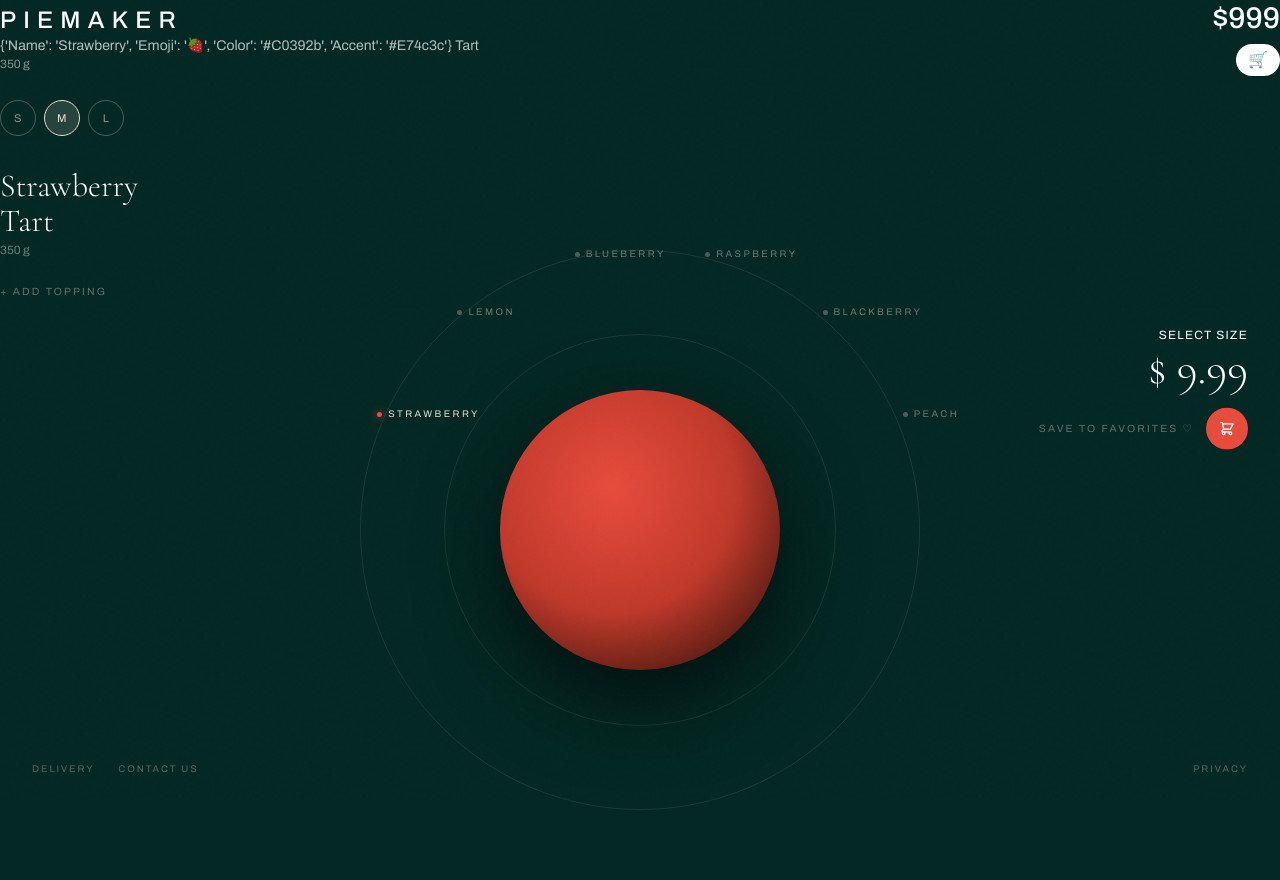
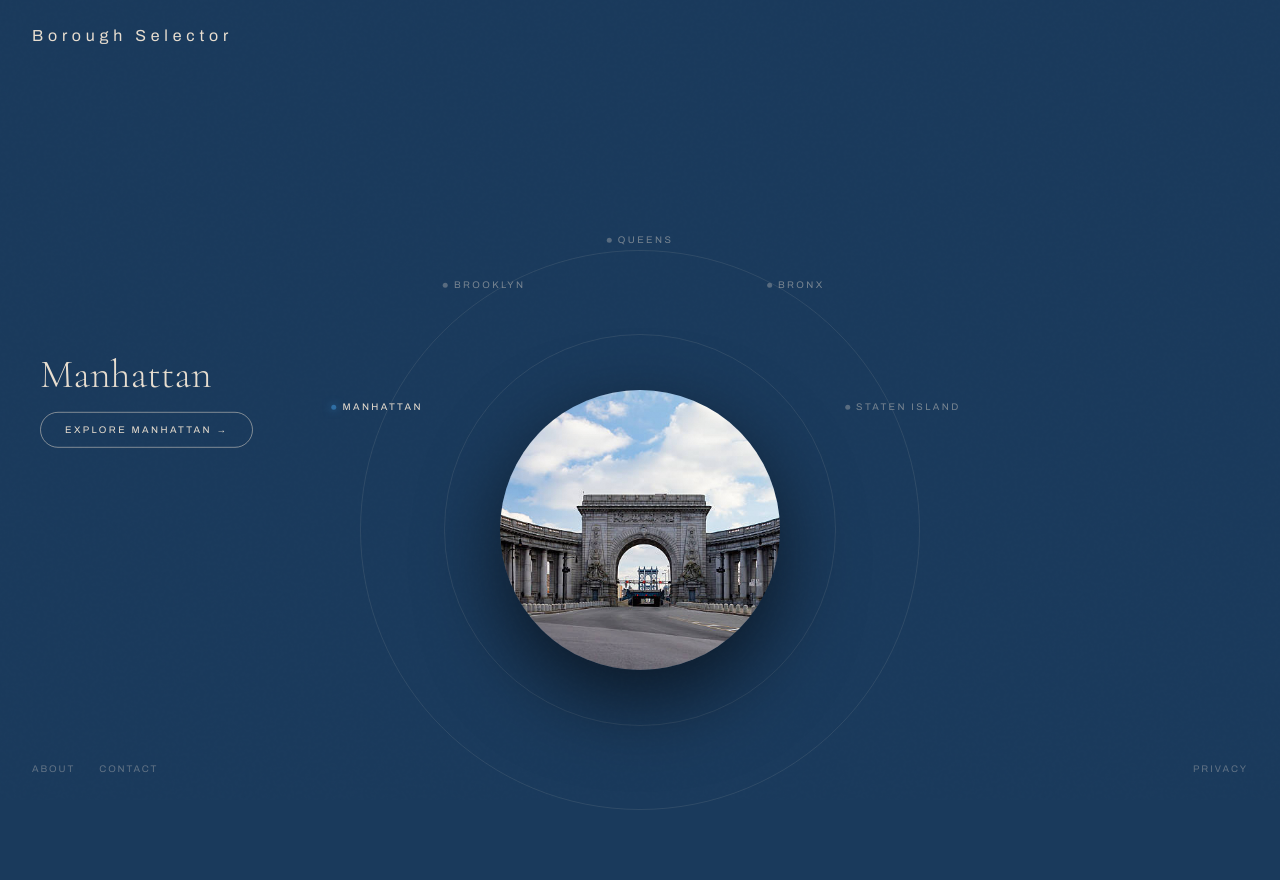
Before and after one commit to Brooklyn-STEAM/10048-Promoting-Affordable-Exploration-Through-Innovative-Interfaces, a Flask app: page /browse in a window 1280 px wide. Run offline with Flask 3, Linux system fonts and the light colour scheme; some libraries are stand-ins or nearby versions.

Commit message:
Brosepageedit5 (#22)
* browseedit4

* browseedit5

* fixededit5onbrowse

```diff
--- a/main.py
+++ b/main.py
@@ -65,111 +65,32 @@ def connect_db():
 
     return conn
 
-
-
-FRUITS = [
-    {"name": "strawberry", "emoji": "🍓", "color": "#c0392b", "accent": "#e74c3c"},
-    {"name": "lemon",      "emoji": "🍋", "color": "#d4ac0d", "accent": "#f1c40f"},
-    {"name": "blueberry",  "emoji": "🫐", "color": "#1a237e", "accent": "#3949ab"},
-    {"name": "raspberry",  "emoji": "🫐", "color": "#880e4f", "accent": "#ad1457"},
-    {"name": "blackberry", "emoji": "🍇", "color": "#4a148c", "accent": "#6a1b9a"},
-    {"name": "peach",      "emoji": "🍑", "color": "#bf360c", "accent": "#e64a19"},
+BOROUGHS = [
+    {"name": "manhattan",     "color": "#1a3a5c", "accent": "#2e6da4"},
+    {"name": "brooklyn",      "color": "#5c3a1a", "accent": "#a4642e"},
+    {"name": "queens",        "color": "#1a5c3a", "accent": "#2ea464"},
+    {"name": "bronx",         "color": "#2a2a2a", "accent": "#555555"},
+    {"name": "staten island", "color": "#3a3328", "accent": "#7a6a50"},
 ]
-
-SIZES = ["S", "M", "L"]
-PRICES = {"S": "7.99", "M": "9.99", "L": "12.99"}
 
 @app.route("/browse", methods=["GET", "POST"])
 def browse():
-    selected_fruit = request.form.get("fruit", "strawberry")
-    selected_size  = request.form.get("size", "M")
-    fruit_obj = next((f for f in FRUITS if f["name"] == selected_fruit), FRUITS[0])
-    price = PRICES.get(selected_size, "9.99")
+    selected_borough = request.form.get("borough", "manhattan")
+    borough_obj = next((b for b in BOROUGHS if b["name"] == selected_borough), BOROUGHS[0])
 
     return render_template(
         "browse.html.jinja",
-        fruits=FRUITS,
-        selected=fruit_obj,
-        sizes=SIZES,
-        selected_size=selected_size,
-        price=price,
+        boroughs=BOROUGHS,
+        selected=borough_obj,
     )
 
+@app.route("/borough/<name>")
+def borough_page(name):
+    name = name.replace("-", " ")
+    borough = next((b for b in BOROUGHS if b["name"] == name), None)
+    if not borough:
+        return "Borough not found", 404
+    return render_template("borough.html.jinja", borough=borough)
 
-@app.route("/staten_is")
-def staten_is():
-    return render_template("staten_is.html.jinja")
-
-@app.route('/sign_up', methods=["POST" , "GET"])
-def register():
-    if request.method == "POST" :
-        name = request.form["name"]
-
-        email = request.form["email"]
-        address = request.form["address"]
-
-        password = request.form["password"]
-        confirm_password = request.form["confirm_password"]
-
-        if password!= confirm_password:
-            flash("Passwords do not match")
-        elif len(password) < 8:
-            flash("Password is too short")
-        else:
-            connection = connect_db()
-
-            cursor = connection.cursor()
-
-            try:
-                cursor.execute("""
-                INSERT INTO `User` (`Name`, `Password`, `Email`, `Address`)
-                VALUES(%s, %s, %s, %s)
-                """, (name ,password, email, address ))
-                connection.close()
-            except pymysql.err.IntegrityError:
-                flash("User with that email already exists.")
-                connection.close()
-            else:
-                return redirect('/login')
-
-    return render_template("sign_up.html.jinja")
-
-@app.route("/login", methods=["POST", "GET"])
-def login():
-    if request.method == "POST":
-        email = request.form["email"]
-        password = request.form["password"]
-        connection = connect_db()
-
-        cursor = connection.cursor()
-
-        cursor.execute("SELECT * FROM `User` WHERE `Email` = %s " , (email) )
-        result = cursor.fetchone()
-        connection.close()
-
-
-        if result is None:
-            flash("No user found.")
-        elif password != result["Password"]:
-            flash("Incorrect password")
-        else:
-            login_user(User(result))
-
-            return redirect('/browse')
-
-
-
-    return render_template("login.html.jinja")
-
-@app.route("/logout", methods=["POST", "GET"])
-@login_required
-def logout():
-    logout_user()
-    flash("You have been logged out.")
-    return redirect("/login")
 if __name__ == "__main__":
     app.run(debug=True)
-
-@app.route("/")
-def index():
-    return render_template("homepage.html.jinja")
--- a/templates/browse.html.jinja
+++ b/templates/browse.html.jinja
@@ -3,7 +3,7 @@
 <head>
   <meta charset="UTF-8" />
   <meta name="viewport" content="width=device-width, initial-scale=1.0"/>
-  <title>PIEMAKER</title>
+  <title>Borough Selector</title>
   <script src="https://cdn.tailwindcss.com"></script>
   <link rel="preconnect" href="https://fonts.googleapis.com">
   <link href="https://fonts.googleapis.com/css2?family=Cormorant+Garamond:ital,wght@0,300;0,400;1,300&family=Archivo:wght@300;400;500&display=swap" rel="stylesheet">
@@ -11,21 +11,21 @@
   <style>
     :root {
       --accent: {{ selected.accent }};
-      --fruit-color: {{ selected.color }};
+      --borough-color: {{ selected.color }};
     }
 
     * { box-sizing: border-box; margin: 0; padding: 0; }
 
     body {
       font-family: 'Archivo', sans-serif;
-      background-color: #0d2e28;
+      background-color: {{ selected.color }};
       color: #e8ded0;
       min-height: 100vh;
       overflow: hidden;
       position: relative;
+      transition: background-color 0.6s ease;
     }
 
-    /* Subtle grain overlay */
     body::before {
       content: '';
       position: fixed; inset: 0;
@@ -42,14 +42,6 @@
       font-size: 0.75rem;
     }
 
-    .tart-name {
-      font-family: 'Cormorant Garamond', serif;
-      font-weight: 300;
-      font-size: 2rem;
-      line-height: 1.1;
-    }
-
-    /* Radial fruit selector */
     .radial-container {
       position: absolute;
       bottom: -10%;
@@ -69,7 +61,7 @@
     .arc-ring:nth-child(2) { inset: 22%; }
     .arc-ring:nth-child(3) { inset: 34%; }
 
-    .tart-img-wrap {
+    .borough-img-wrap {
       position: absolute;
       inset: 30%;
       border-radius: 50%;
@@ -77,20 +69,9 @@
       box-shadow: 0 30px 80px rgba(0,0,0,0.6);
       transition: transform 0.6s cubic-bezier(.23,1,.32,1);
     }
+    .borough-img-wrap:hover { transform: scale(1.03); }
 
-    .tart-img-wrap:hover { transform: scale(1.03); }
-
-    .tart-img-wrap img {
-      width: 100%; height: 100%;
-      object-fit: cover;
-      transition: opacity 0.4s ease;
-    }
-
-    /* Fruit labels around the arc */
-    .fruit-label {
-      position: absolute;
-      top: 50%; left: 50%;
-      transform-origin: 0 0;
+    .borough-label {
       font-size: 0.6rem;
       letter-spacing: 0.25em;
       text-transform: uppercase;
@@ -98,86 +79,58 @@
       transition: color 0.3s;
       white-space: nowrap;
       cursor: pointer;
+      background: none;
+      border: none;
+      display: flex;
+      align-items: center;
+      gap: 6px;
     }
+    .borough-label.active { color: #e8ded0; }
 
-    .fruit-label.active {
-      color: #e8ded0;
-    }
-
-    .fruit-label .dot {
-      display: inline-block;
+    .borough-label .dot {
       width: 5px; height: 5px;
       border-radius: 50%;
       background: rgba(232,222,208,0.3);
-      margin-right: 6px;
-      vertical-align: middle;
       transition: background 0.3s;
+      flex-shrink: 0;
     }
-    .fruit-label.active .dot {
+    .borough-label.active .dot {
       background: var(--accent);
       box-shadow: 0 0 8px var(--accent);
     }
 
-    /* Size selector */
-    .size-btn {
-      width: 36px; height: 36px;
-      border-radius: 50%;
-      border: 1px solid rgba(232,222,208,0.3);
-      display: flex; align-items: center; justify-content: center;
-      font-size: 0.7rem;
-      letter-spacing: 0.05em;
-      cursor: pointer;
-      transition: all 0.2s;
-      background: transparent;
-      color: rgba(232,222,208,0.6);
+    .borough-panel {
+      position: absolute;
+      left: 40px;
+      top: 50%;
+      transform: translateY(-50%);
+      z-index: 10;
+    }
+    .borough-panel .name {
+      font-family: 'Cormorant Garamond', serif;
+      font-weight: 300;
+      font-size: 2.5rem;
+      line-height: 1.1;
+      text-transform: capitalize;
+      margin-bottom: 16px;
     }
 
-    .size-btn.active, .size-btn:hover {
-      border-color: #e8ded0;
+    .visit-btn {
+      display: inline-block;
+      padding: 10px 24px;
+      border: 1px solid rgba(232,222,208,0.5);
+      border-radius: 999px;
+      font-size: 0.6rem;
+      letter-spacing: 0.25em;
+      text-transform: uppercase;
       color: #e8ded0;
-      background: rgba(232,222,208,0.08);
+      text-decoration: none;
+      transition: background 0.2s, color 0.2s;
     }
-
-    .size-btn.active {
-      background: rgba(232,222,208,0.15);
+    .visit-btn:hover {
+      background: #e8ded0;
+      color: var(--borough-color);
     }
-
-    /* Add to cart button */
-    .cart-btn {
-      width: 42px; height: 42px;
-      border-radius: 50%;
-      background: var(--accent);
-      display: flex; align-items: center; justify-content: center;
-      cursor: pointer;
-      transition: transform 0.2s, box-shadow 0.2s;
-      border: none;
-      color: white;
-      font-size: 1rem;
-    }
-    .cart-btn:hover {
-      transform: scale(1.1);
-      box-shadow: 0 8px 24px rgba(0,0,0,0.4);
-    }
-
-    .add-topping {
-      font-size: 0.65rem;
-      letter-spacing: 0.2em;
-      text-transform: uppercase;
-      color: rgba(232,222,208,0.4);
-      cursor: pointer;
-      transition: color 0.2s;
-    }
-    .add-topping:hover { color: rgba(232,222,208,0.8); }
-
-    .save-btn {
-      font-size: 0.65rem;
-      letter-spacing: 0.2em;
-      text-transform: uppercase;
-      color: rgba(232,222,208,0.4);
-      cursor: pointer;
-      transition: color 0.2s;
-    }
-    .save-btn:hover { color: rgba(232,222,208,0.8); }
 
     .nav-link {
       font-size: 0.6rem;
@@ -186,127 +139,84 @@
       color: rgba(232,222,208,0.35);
     }
 
-    /* Page-in animation */
     @keyframes fadeUp {
       from { opacity: 0; transform: translateY(16px); }
       to   { opacity: 1; transform: translateY(0); }
     }
     .fade-up { animation: fadeUp 0.5s ease both; }
-    .fade-up-1 { animation-delay: 0.05s; }
-    .fade-up-2 { animation-delay: 0.1s; }
-    .fade-up-3 { animation-delay: 0.15s; }
+
+    @keyframes fadeLeft {
+      from { opacity: 0; transform: translateY(-50%) translateX(-16px); }
+      to   { opacity: 1; transform: translateY(-50%) translateX(0); }
+    }
+    .fade-left { animation: fadeLeft 0.5s ease both; }
 
     @keyframes spinIn {
       from { opacity: 0; transform: translateX(-50%) rotate(-8deg) scale(0.94); }
       to   { opacity: 1; transform: translateX(-50%) rotate(0deg) scale(1); }
     }
     .spin-in { animation: spinIn 0.6s cubic-bezier(.23,1,.32,1) both; }
+
+    .borough-form {
+      position: absolute;
+      top: 50%; left: 50%;
+      transform-origin: 0 0;
+    }
   </style>
 </head>
 
+<body>
 
-
-<body class="bg-[#042823] text-white min-h-screen overflow-hidden flex flex-col">
-
-    <!-- Header -->
-    <div class="flex justify-between items-center mb-6">
-        <div>
-            <h1 class="text-2xl font-bold">PIEMAKER</h1>
-            <p class="text-sm opacity-70 capitalize">{{ selected }} tart</p>
-            <p class="text-xs opacity-50">350 g</p>
-        </div>
-
-        <div class="text-right">
-            <p class="text-3xl font-bold">$999</p>
-            <button class="mt-2 bg-white text-green-900 px-3 py-1 rounded-full">
-                🛒
-            </button>
-        </div>
-    </div>
-
-    <!-- Size buttons -->
-    <div class="flex gap-2 mb-8 fade-up fade-up-2">
-      {% for size in sizes %}
-      <button type="submit" name="size" value="{{ size }}"
-        class="size-btn {% if size == selected_size %}active{% endif %}">
-        {{ size }}
-      </button>
-      {% endfor %}
-    </div>
-  </form>
-
-  <div class="fade-up fade-up-3">
-    <p class="tart-name capitalize mb-1">{{ selected.name }}<br>tart</p>
-    <p class="text-xs opacity-40 mb-5">350 g</p>
-    <button class="add-topping">+ Add topping</button>
-  </div>
+<!-- TOP NAV -->
+<div class="absolute top-0 left-0 right-0 flex items-center px-8 py-6 z-10">
+  <h1 class="fade-up">Borough Selector</h1>
 </div>
 
-<!-- ── RIGHT PANEL ── -->
-<div class="absolute right-8 top-1/2 -translate-y-1/2 z-10 text-right">
-  <p class="text-xs tracking-widest uppercase opacity-40 mb-1 fade-up fade-up-1">Select size</p>
-
-  <!-- Price -->
-  <p class="fade-up fade-up-2" style="font-family:'Cormorant Garamond',serif; font-size:2.8rem; font-weight:300; line-height:1;">
-    $&nbsp;{{ price }}
-  </p>
-
-  <div class="flex items-center justify-end gap-3 mt-4 mb-6 fade-up fade-up-3">
-    <button class="save-btn">Save to favorites ♡</button>
-    <form method="POST">
-      <input type="hidden" name="fruit" value="{{ selected.name }}">
-      <input type="hidden" name="size" value="{{ selected_size }}">
-      <button type="submit" class="cart-btn">
-        <svg xmlns="http://www.w3.org/2000/svg" class="w-4 h-4" fill="none" viewBox="0 0 24 24" stroke="currentColor"><path stroke-linecap="round" stroke-linejoin="round" stroke-width="2" d="M3 3h2l.4 2M7 13h10l4-8H5.4M7 13L5.4 5M7 13l-2.293 2.293c-.63.63-.184 1.707.707 1.707H17m0 0a2 2 0 100 4 2 2 0 000-4zm-8 2a2 2 0 11-4 0 2 2 0 014 0z" /></svg>
-      </button>
-    </form>
-  </div>
+<!-- LEFT PANEL -->
+<div class="borough-panel fade-left">
+  <p class="name">{{ selected.name }}</p>
+  <a href="/borough/{{ selected.name | replace(' ', '-') }}" class="visit-btn">
+    Explore {{ selected.name }} &rarr;
+  </a>
 </div>
 
-<!-- ── RADIAL TART + FRUIT SELECTOR ── -->
+<!-- RADIAL MAP + BOROUGH SELECTOR -->
 <div class="radial-container spin-in">
-
-  <!-- Decorative rings -->
   <div class="arc-ring"></div>
   <div class="arc-ring"></div>
   <div class="arc-ring"></div>
 
-  <!-- Tart image placeholder (use real images at /static/images/<fruit>.png) -->
-  <div class="tart-img-wrap">
-    <!-- Fallback colored circle if image missing -->
-    <div style="width:100%;height:100%;background:radial-gradient(circle at 40% 35%, {{ selected.accent }}, {{ selected.color }}, #1a0a05);"></div>
+  <div class="borough-img-wrap">
+    <img src="{{ url_for('static', filename='images/' + selected.name + '.png') }}"
+         onerror="this.style.display='none'; this.nextElementSibling.style.display='block';"
+         style="width:100%; height:100%; object-fit:cover;">
+    <div style="display:none; width:100%; height:100%; background:radial-gradient(circle at 40% 35%, {{ selected.accent }}, {{ selected.color }}, #0a0a1a);"></div>
   </div>
 
-  <!-- Fruit labels — positioned by JS below -->
-  {% for fruit in fruits %}
-  <form method="POST" class="fruit-form" data-index="{{ loop.index0 }}" data-total="{{ fruits|length }}"
-        style="position:absolute; top:50%; left:50%; transform-origin:0 0;">
-    <input type="hidden" name="size" value="{{ selected_size }}">
-    <button type="submit" name="fruit" value="{{ fruit.name }}"
-      class="fruit-label {% if fruit.name == selected.name %}active{% endif %}">
-      <span class="dot"></span>{{ fruit.name }}
+  {% for borough in boroughs %}
+  <form method="POST" class="borough-form" data-index="{{ loop.index0 }}" data-total="{{ boroughs|length }}">
+    <button type="submit" name="borough" value="{{ borough.name }}"
+      class="borough-label {% if borough.name == selected.name %}active{% endif %}">
+      <span class="dot"></span>{{ borough.name }}
     </button>
   </form>
   {% endfor %}
-
 </div>
 
-<!-- ── BOTTOM NAV ── -->
+<!-- BOTTOM NAV -->
 <div class="absolute bottom-6 left-8 right-8 flex justify-between z-10">
   <div class="flex gap-6">
-    <a href="#" class="nav-link">Delivery</a>
-    <a href="#" class="nav-link">Contact us</a>
+    <a href="#" class="nav-link">About</a>
+    <a href="#" class="nav-link">Contact</a>
   </div>
   <a href="#" class="nav-link">Privacy</a>
 </div>
 
 <script>
-  // Position fruit labels radially around the top arc
-  document.querySelectorAll('.fruit-form').forEach(form => {
+  document.querySelectorAll('.borough-form').forEach(form => {
     const idx   = parseInt(form.dataset.index);
     const total = parseInt(form.dataset.total);
     const radius = 290;
-    // Spread from -155deg to -25deg (top arc)
     const angleDeg = -155 + (idx / (total - 1)) * 130;
     const angleRad = angleDeg * Math.PI / 180;
     const x = 350 + radius * Math.cos(angleRad);
@@ -315,6 +225,11 @@
     form.style.left = x + 'px';
     form.style.transform = 'translate(-50%, -50%)';
   });
+
+  document.body.style.backgroundColor = 'transparent';
+  requestAnimationFrame(() => {
+    document.body.style.backgroundColor = '{{ selected.color }}';
+  });
 </script>
 </body>
 </html>
```
Also changed, not shown: static/images/Manhattan.png (renamed from static/images/Mahattan.png), static/images/Staten island.png (renamed from static/images/StatenIsland.png), static/images/rog_motherboard.png (deleted).
